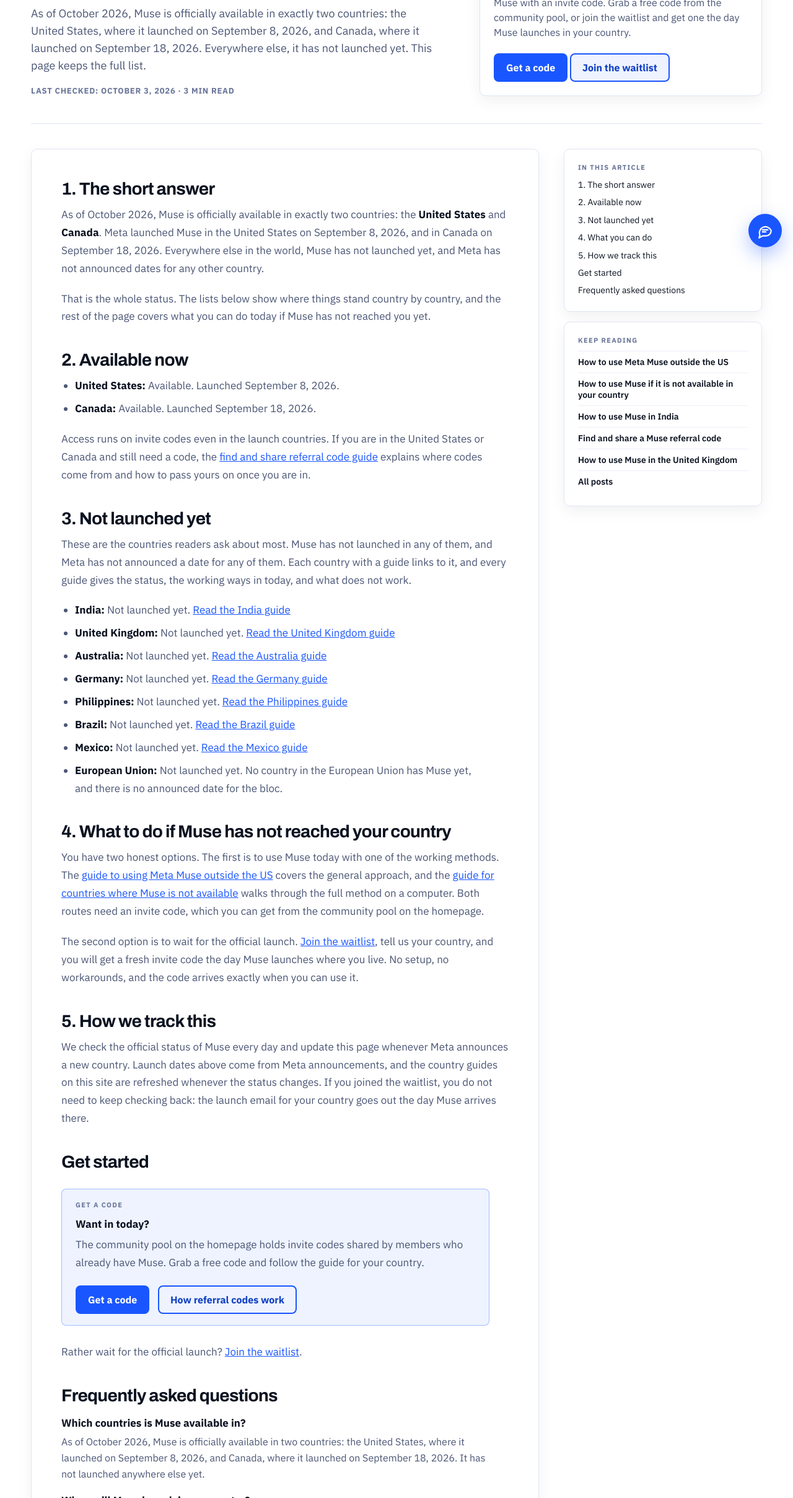
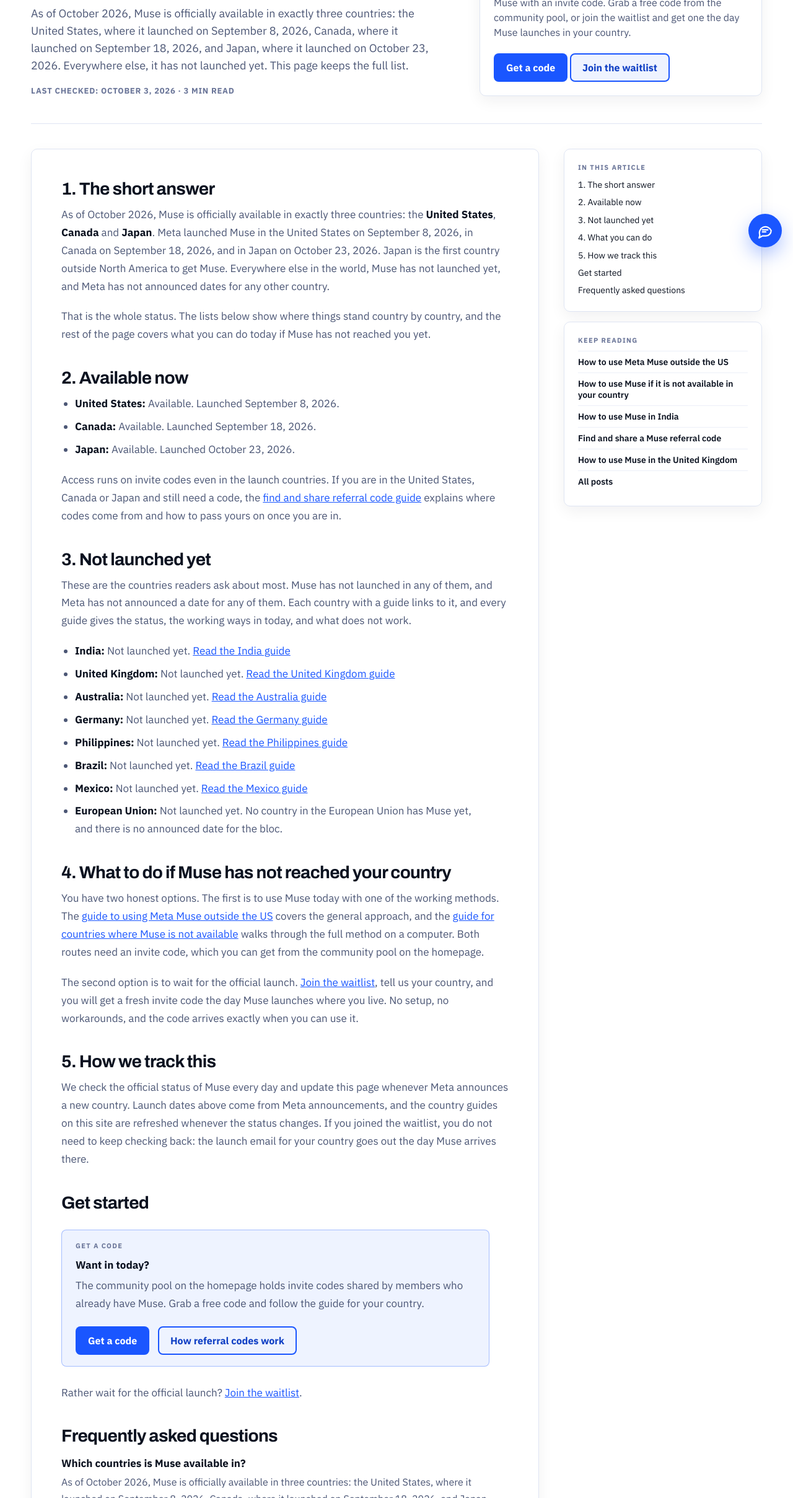
Before and after one commit to pranav-more/builtwithmuse, a website: page public/blog/muse-available-countries.html in a window 1280 px wide. Shown: the part 383-2800 px from the top of the page at 62% size. Drawn offline with Linux system fonts and the light colour scheme; no server answers.

Commit message:
Tracker: Japan launched October 23, 2026

```diff
--- a/public/blog/muse-available-countries.html
+++ b/public/blog/muse-available-countries.html
@@ -21,9 +21,9 @@
     <meta property="og:image:height" content="630" />
     <meta name="twitter:card" content="summary_large_image" />
     <meta name="twitter:image" content="https://builtwithmuse.com/og/blog/how-to-use-muse-in-uk.png" />
-    <script type="application/ld+json">{"@context": "https://schema.org", "@type": "Article", "inLanguage": "en", "headline": "Muse Available Countries: The Full List, Updated", "description": "Every country where Muse is available right now, the dates it launched, and what to do if Muse has not reached your country yet. Checked and updated by the Built with Muse team.", "datePublished": "2026-10-03", "dateModified": "2026-10-03", "author": {"@type": "Organization", "name": "Built with Muse", "url": "https://builtwithmuse.com/"}, "publisher": {"@type": "Organization", "name": "Built with Muse", "url": "https://builtwithmuse.com/"}, "mainEntityOfPage": {"@type": "WebPage", "@id": "https://builtwithmuse.com/blog/muse-available-countries"}, "image": "https://builtwithmuse.com/og/blog/how-to-use-muse-in-uk.png"}</script>
+    <script type="application/ld+json">{"@context": "https://schema.org", "@type": "Article", "inLanguage": "en", "headline": "Muse Available Countries: The Full List, Updated", "description": "Every country where Muse is available right now, the dates it launched, and what to do if Muse has not reached your country yet. Checked and updated by the Built with Muse team.", "datePublished": "2026-10-03", "dateModified": "2026-10-23", "author": {"@type": "Organization", "name": "Built with Muse", "url": "https://builtwithmuse.com/"}, "publisher": {"@type": "Organization", "name": "Built with Muse", "url": "https://builtwithmuse.com/"}, "mainEntityOfPage": {"@type": "WebPage", "@id": "https://builtwithmuse.com/blog/muse-available-countries"}, "image": "https://builtwithmuse.com/og/blog/how-to-use-muse-in-uk.png"}</script>
     <meta name="keywords" content="Muse available countries, Muse country list, where is Muse available, Muse launch countries, is Muse available in my country" />
-    <script type="application/ld+json">{"@context": "https://schema.org", "@type": "FAQPage", "inLanguage": "en", "mainEntity": [{"@type": "Question", "name": "Which countries is Muse available in?", "acceptedAnswer": {"@type": "Answer", "text": "As of October 2026, Muse is officially available in two countries: the United States, where it launched on September 8, 2026, and Canada, where it launched on September 18, 2026. It has not launched anywhere else yet."}}, {"@type": "Question", "name": "When will Muse launch in my country?", "acceptedAnswer": {"@type": "Answer", "text": "Meta has not announced launch dates for any other country yet. This page is updated whenever Meta announces a new country, and the waitlist emails you when Muse launches in your country."}}, {"@type": "Question", "name": "Can I use Muse if it has not launched in my country?", "acceptedAnswer": {"@type": "Answer", "text": "Many readers do. The guides on this site walk through the working methods for each device, and you can get a free invite code from the community pool on the homepage."}}]}</script>
+    <script type="application/ld+json">{"@context": "https://schema.org", "@type": "FAQPage", "inLanguage": "en", "mainEntity": [{"@type": "Question", "name": "Which countries is Muse available in?", "acceptedAnswer": {"@type": "Answer", "text": "As of October 2026, Muse is officially available in three countries: the United States, where it launched on September 8, 2026, Canada, where it launched on September 18, 2026, and Japan, where it launched on October 23, 2026. It has not launched anywhere else yet."}}, {"@type": "Question", "name": "When will Muse launch in my country?", "acceptedAnswer": {"@type": "Answer", "text": "Meta has not announced launch dates for any further country yet. Japan, the most recent launch, arrived on October 23, 2026. This page is updated whenever Meta announces a new country, and the waitlist emails you when Muse launches in your country."}}, {"@type": "Question", "name": "Can I use Muse if it has not launched in my country?", "acceptedAnswer": {"@type": "Answer", "text": "Many readers do. The guides on this site walk through the working methods for each device, and you can get a free invite code from the community pool on the homepage."}}]}</script>
     <script async src="https://www.googletagmanager.com/gtag/js?id=G-C94847V6DS"></script>
     <script>
       window.dataLayer = window.dataLayer || [];
@@ -259,7 +259,7 @@ body { background-image: none; }
           <div>
             <div class="eyebrow">Guides</div>
             <h1>Muse available countries</h1>
-            <p class="lead">As of October 2026, Muse is officially available in exactly two countries: the United States, where it launched on September 8, 2026, and Canada, where it launched on September 18, 2026. Everywhere else, it has not launched yet. This page keeps the full list.</p>
+            <p class="lead">As of October 2026, Muse is officially available in exactly three countries: the United States, where it launched on September 8, 2026, Canada, where it launched on September 18, 2026, and Japan, where it launched on October 23, 2026. Everywhere else, it has not launched yet. This page keeps the full list.</p>
             <div class="meta">Last checked: October 3, 2026 · 3 min read</div>
           </div>
           <div class="hero-col"><div class="ad-slot"><ins class="adsbygoogle" style="display:block" data-ad-client="ca-pub-4297888430160202" data-ad-slot="9949101572" data-ad-format="auto" data-full-width-responsive="true"></ins><script>(adsbygoogle = window.adsbygoogle || []).push({});</script></div><aside class="hero-aside">
@@ -272,7 +272,7 @@ body { background-image: none; }
         <div class="layout">
           <article>
           <h2 id="1-the-short-answer">1. The short answer</h2>
-          <p>As of October 2026, Muse is officially available in exactly two countries: the <strong>United States</strong> and <strong>Canada</strong>. Meta launched Muse in the United States on September 8, 2026, and in Canada on September 18, 2026. Everywhere else in the world, Muse has not launched yet, and Meta has not announced dates for any other country.</p>
+          <p>As of October 2026, Muse is officially available in exactly three countries: the <strong>United States</strong>, <strong>Canada</strong> and <strong>Japan</strong>. Meta launched Muse in the United States on September 8, 2026, in Canada on September 18, 2026, and in Japan on October 23, 2026. Japan is the first country outside North America to get Muse. Everywhere else in the world, Muse has not launched yet, and Meta has not announced dates for any other country.</p>
           <p>That is the whole status. The lists below show where things stand country by country, and the rest of the page covers what you can do today if Muse has not reached you yet.</p>
 
           <div class="ad-slot"><ins class="adsbygoogle" style="display:block" data-ad-client="ca-pub-4297888430160202" data-ad-slot="1456368035" data-ad-format="auto" data-full-width-responsive="true"></ins><script>(adsbygoogle = window.adsbygoogle || []).push({});</script></div>
@@ -280,8 +280,9 @@ body { background-image: none; }
           <ul>
             <li><strong>United States:</strong> Available. Launched September 8, 2026.</li>
             <li><strong>Canada:</strong> Available. Launched September 18, 2026.</li>
+            <li><strong>Japan:</strong> Available. Launched October 23, 2026.</li>
           </ul>
-          <p>Access runs on invite codes even in the launch countries. If you are in the United States or Canada and still need a code, the <a href="/blog/find-and-share-muse-referral-code">find and share referral code guide</a> explains where codes come from and how to pass yours on once you are in.</p>
+          <p>Access runs on invite codes even in the launch countries. If you are in the United States, Canada or Japan and still need a code, the <a href="/blog/find-and-share-muse-referral-code">find and share referral code guide</a> explains where codes come from and how to pass yours on once you are in.</p>
 
           <h2 id="3-not-launched-yet">3. Not launched yet</h2>
           <p>These are the countries readers ask about most. Muse has not launched in any of them, and Meta has not announced a date for any of them. Each country with a guide links to it, and every guide gives the status, the working ways in today, and what does not work.</p>
@@ -315,9 +316,9 @@ body { background-image: none; }
           <h2 id="faq">Frequently asked questions</h2>
           <dl class="faq">
             <dt>Which countries is Muse available in?</dt>
-            <dd>As of October 2026, Muse is officially available in two countries: the United States, where it launched on September 8, 2026, and Canada, where it launched on September 18, 2026. It has not launched anywhere else yet.</dd>
+            <dd>As of October 2026, Muse is officially available in three countries: the United States, where it launched on September 8, 2026, Canada, where it launched on September 18, 2026, and Japan, where it launched on October 23, 2026. It has not launched anywhere else yet.</dd>
             <dt>When will Muse launch in my country?</dt>
-            <dd>Meta has not announced launch dates for any other country yet. This page is updated whenever Meta announces a new country, and the waitlist emails you when Muse launches in your country.</dd>
+            <dd>Meta has not announced launch dates for any further country yet. Japan, the most recent launch, arrived on October 23, 2026. This page is updated whenever Meta announces a new country, and the waitlist emails you when Muse launches in your country.</dd>
             <dt>Can I use Muse if it has not launched in my country?</dt>
             <dd>Many readers do. The guides on this site walk through the working methods for each device, and you can get a free invite code from the community pool on the homepage.</dd>
             <dt>Is Muse available in the European Union?</dt>
```
